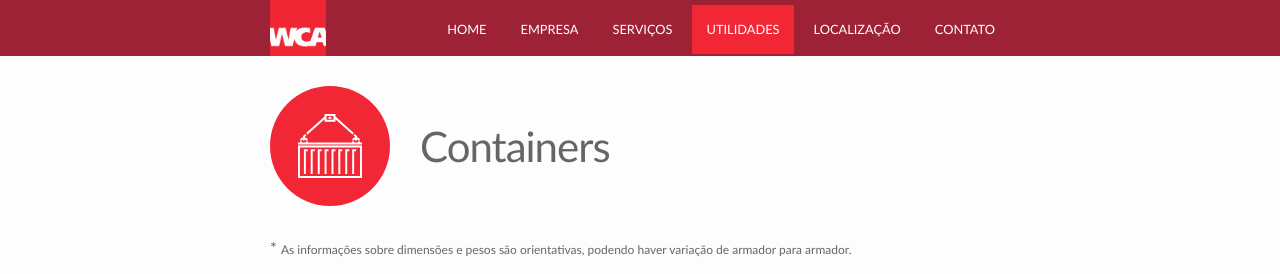
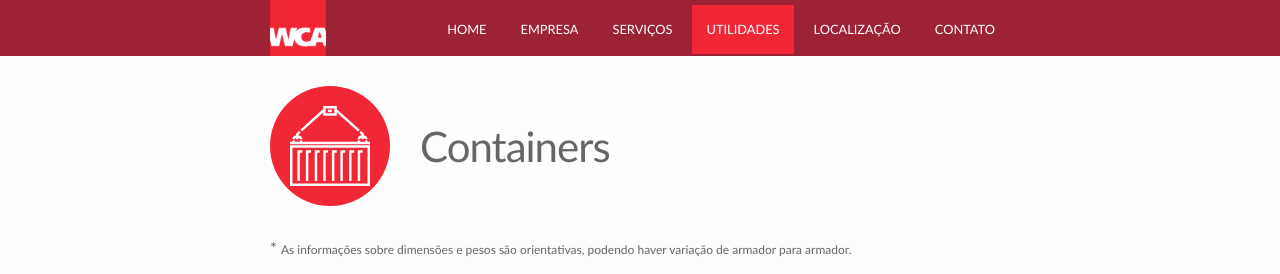
Before and after one commit to WCAComex/wcacomex.github.io, a Jekyll site: the page built from _utilidades/containers.markdown, in a window 1280 px wide. Shown: the top 274 px of the page. Built offline with Jekyll 4.4.1, drawn with Linux system fonts in a browser that asks for light colours.

Commit message:
Layout dos ícones de utilidades sem flex-box

```diff
--- a/_sass/paginas/_utilidades.sass
+++ b/_sass/paginas/_utilidades.sass
@@ -11,16 +11,14 @@
             margin-right: auto
 
     &-icon
-        min-width: 120px
+        display: block
         width: 120px
-        max-width: 120px
-        min-height: 120px
         height: 120px
-        min-height: 120px
         padding: 20px
+        margin: auto
         border-radius: 999px
         background-color: $brand-color
         color: #fff
         svg
-            width: 80%
-            height: 80%
+            width: 100%
+            height: 100%
```
Also changed, not shown: 3-utilidades.html (+4 -4 lines).
